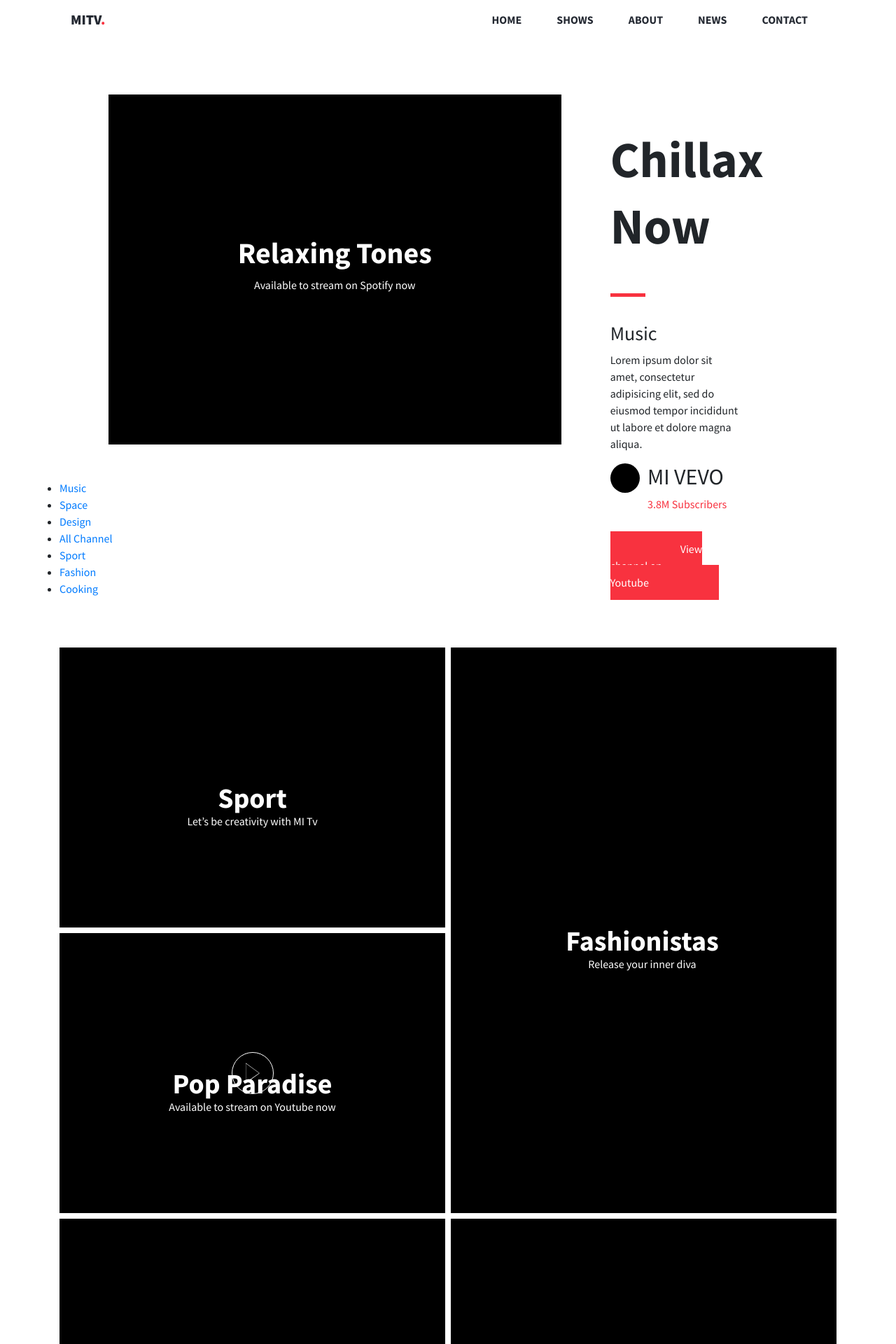
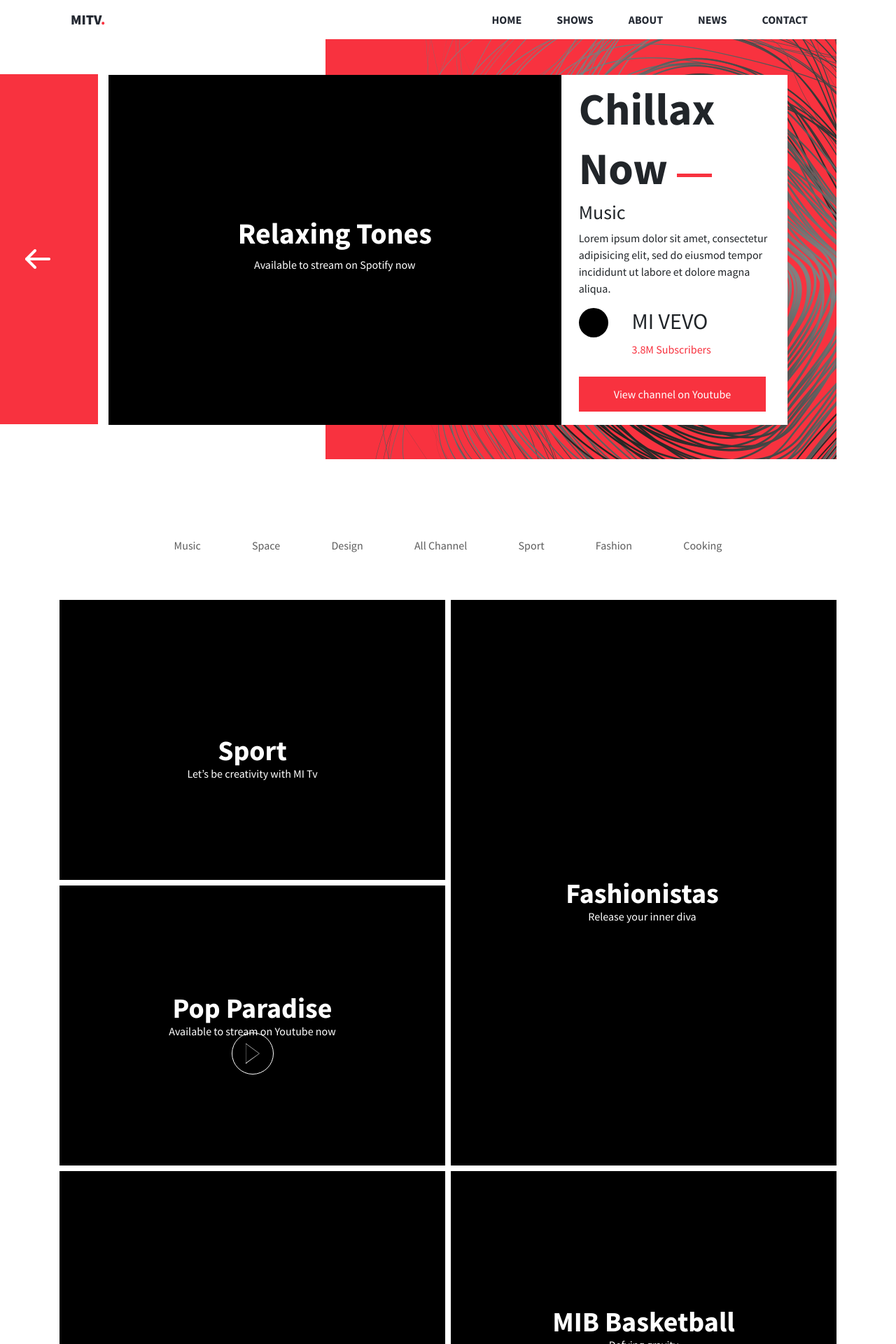
Before and after one commit to AmjadRathod/mitv, a Jekyll site: the page built from shows.html, in a window 1280 px wide. Shown: the top 1920 px of the page at 70% size. Built offline with Jekyll 4.4.1, drawn with Linux system fonts in a browser that asks for light colours; nearby versions of some CDN libraries.

```diff
--- a/_data/menu.yml
+++ b/_data/menu.yml
@@ -1,10 +1,10 @@
 - Name: "home"
   Link: "/"
 - Name: "shows"
-  Link: "shows"
+  Link: "/shows/"
 - Name: "about"
   Link: "/about/"
 - Name: "news"
-  Link: "#"
+  Link: "/news/"
 - Name: "contact"
   Link: "#"
--- a/_sass/base.scss
+++ b/_sass/base.scss
@@ -5,6 +5,7 @@
 @import "fatahdigital/header";
 @import "fatahdigital/home";
 @import "fatahdigital/about";
+@import "fatahdigital/shows";
 @import "fatahdigital/components/button";
 @import "fatahdigital/components/slider";
 @import "fatahdigital/footer";
--- a/_sass/fatahdigital/components/button.scss
+++ b/_sass/fatahdigital/components/button.scss
@@ -132,3 +132,23 @@
       color: $primery-color;
   }
 }
+.no_padding {
+  padding: 0;
+  overflow: hidden;
+}
+.video_box {
+  min-height: 250px;
+  width: 100%;
+  background-color: $black_color;
+  transition: all .5s;
+  .play_btn {
+    display: none;
+    transition: all .5s;
+  }
+  &:hover {
+    background-color: $primery-color;
+    .play_btn {
+      display: block;
+    }
+  }
+}
--- a/_sass/fatahdigital/components/slider.scss
+++ b/_sass/fatahdigital/components/slider.scss
@@ -1,5 +1,32 @@
 .show_carousel {
+  position: relative;
+  .carousel_background {
+    position: relative;
+    .background {
+      position: absolute;
+      width: 100%;
+      .shows_background {
+        background: url("/assets/images/carousel_red_back.png") top left no-repeat, rgb(248,50,63);
+        width: 100%;
+        height: 600px;
+      }
+    }
+  }
   .slide {
+    // position: relative;
+    .left_arrow {
+      height: 500px;
+      width: 250%;
+      right: 100%;
+      background: $primery-color;
+      position: absolute;
+      img {
+        z-index: 100;
+        position: relative;
+        left: 50%;
+        top: 50%;
+      }
+    }
     .slide_part1 {
       background-color: $black_color;
       position: relative;
@@ -7,9 +34,33 @@
       width: 100%;
     }
     .slide_part2 {
+      .wrapper {
+        padding: 10px 25px;
+      }
+      .home_btn {
+        padding: 15px 50px;
+      }
       background-color: $white_color;
       height: 500px;
       width: 100%;
+      .hero1_title {
+        font-size: 64px;
+      }
     }
   }
 }
+.news_carousel {
+  .wrapper {
+    padding-right: 0;
+    margin-right: -.5px;
+  }
+  .play_btn {
+    background-color: $secondery-color;
+    border-color: transparent;
+  }
+  .slide {
+    .slide_part2 {
+      background-color: $black_color;
+    }
+  }
+}
--- a/_sass/fatahdigital/variable.scss
+++ b/_sass/fatahdigital/variable.scss
@@ -1,5 +1,6 @@
 // all your site variable for scss goes hear
 $primery-color: #f8323f;
+$secondery-color: #e91a1b;
 $nav_menu_color: #252a33;
 $white_color: #fff;
 $black_color: #000;
--- a/index.html
+++ b/index.html
@@ -1,6 +1,7 @@
 ---
 layout: default
 title: # Your Page Title
+permalink: "/"
 description: # Your Page Discription
 ---
 
@@ -35,7 +36,7 @@
       <div class="row">
         <div class="col-sm-6">
           <div class="channels_music">
-            <h1 class="home_channel_title" >Urban Skating <span>Available to watch on YouTube now</span> </h1>
+            <h1 class="home_channel_title" >Urban Skating<span>Available to watch on YouTube now</span> </h1>
           </div>
         </div>
 
```
Also changed, not shown: _includes/carousel/news_carousel.html (added, +54 -0 lines), news.html (added, +7 -0 lines).
